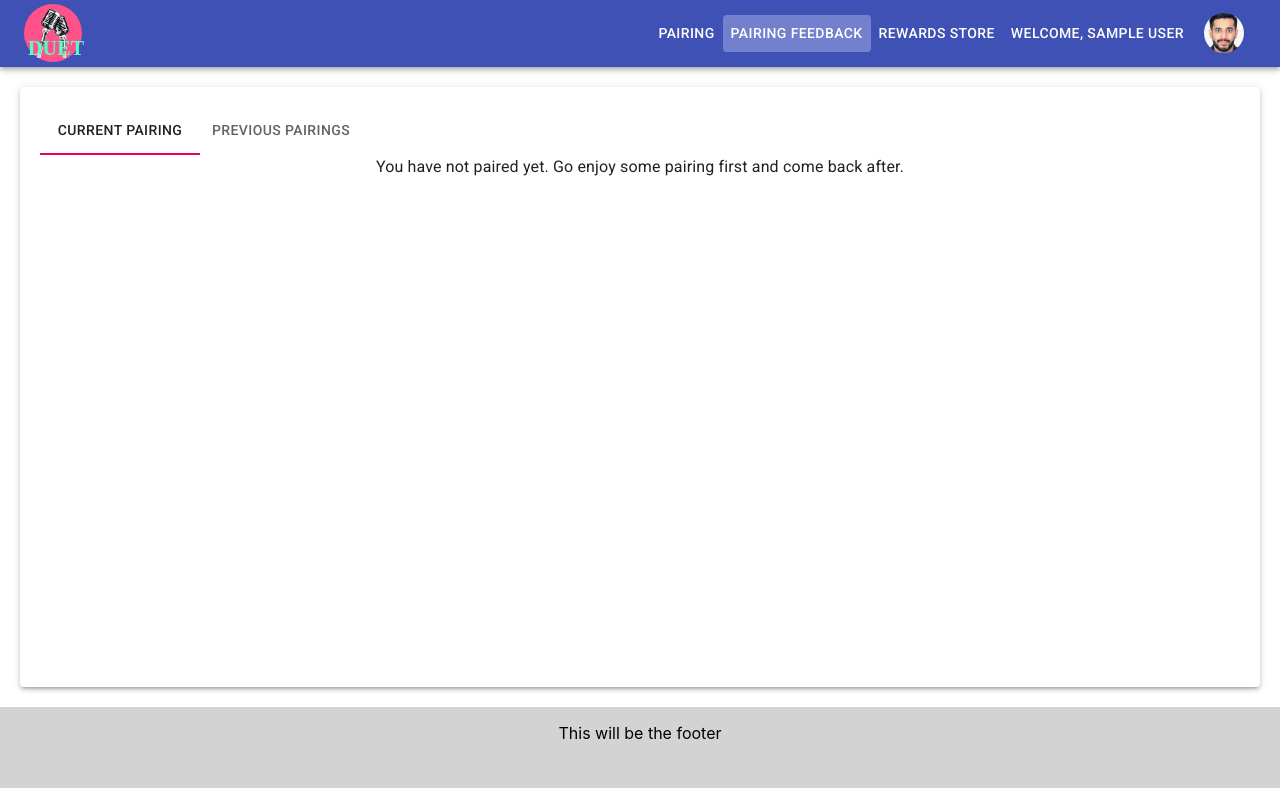
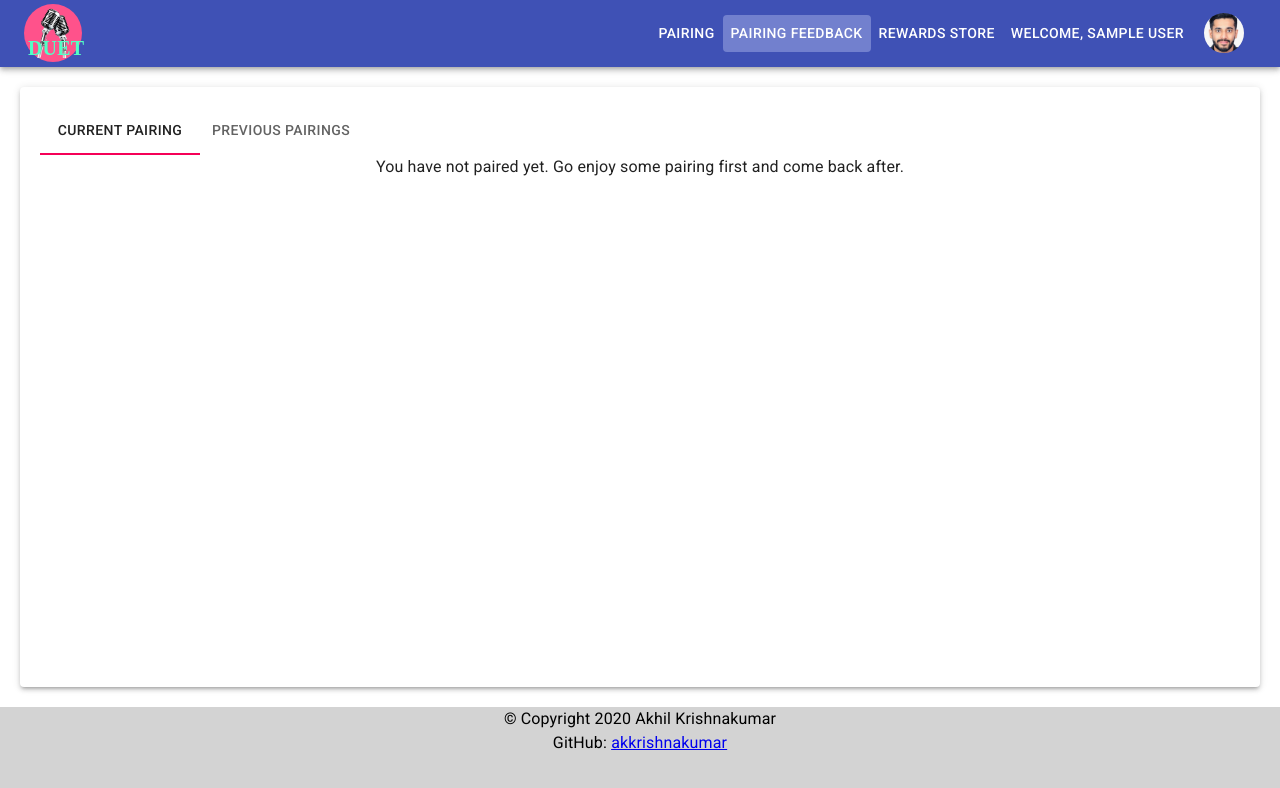
Before and after one commit to akkrishnakumar/duet, a React (Create React App) app: page /feedback in a window 1280 px wide. Shown: the top 788 px of the page. Built offline with nearby package versions, Linux system fonts and the light colour scheme; sample sign-in values are in the browser's storage; a web font is replaced by a local one.

Commit message:
Add License

```diff
--- a/src/Components/Footer/Footer.js
+++ b/src/Components/Footer/Footer.js
@@ -1,10 +1,12 @@
 import React from 'react'
 
 import style from './Footer.module.css'
+import { Typography } from '@material-ui/core'
 
 const Footer = (props) => (
     <div className={style.Footer}>
-        <p>This will be the footer</p>
+        <Typography>© Copyright 2020 Akhil Krishnakumar</Typography>
+        <Typography>GitHub: <a href="https://github.com/akkrishnakumar">akkrishnakumar </a></Typography>
     </div>
 )
 
```
Also changed, not shown: 1 other file (tests, documents, lock files or other folders).
